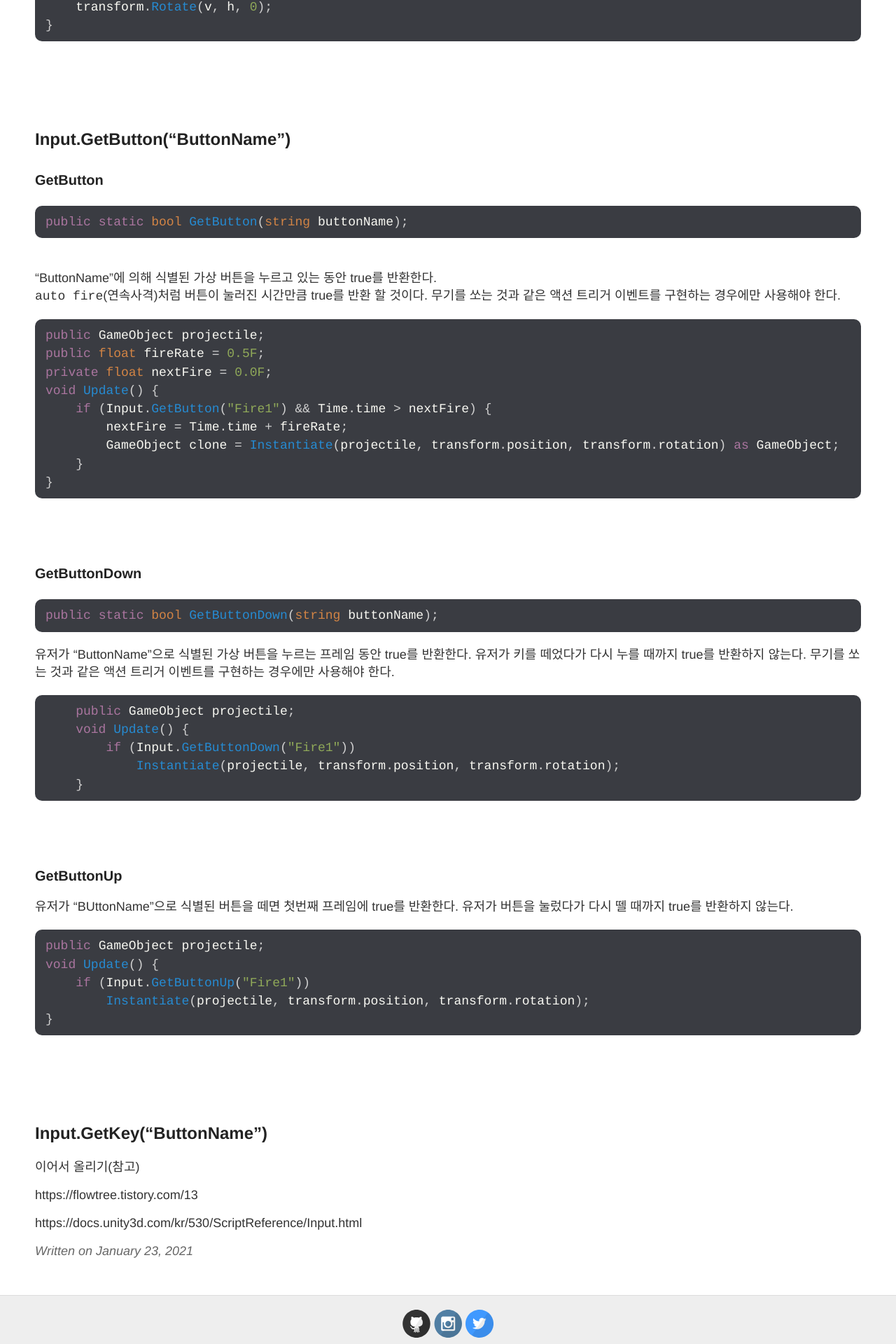
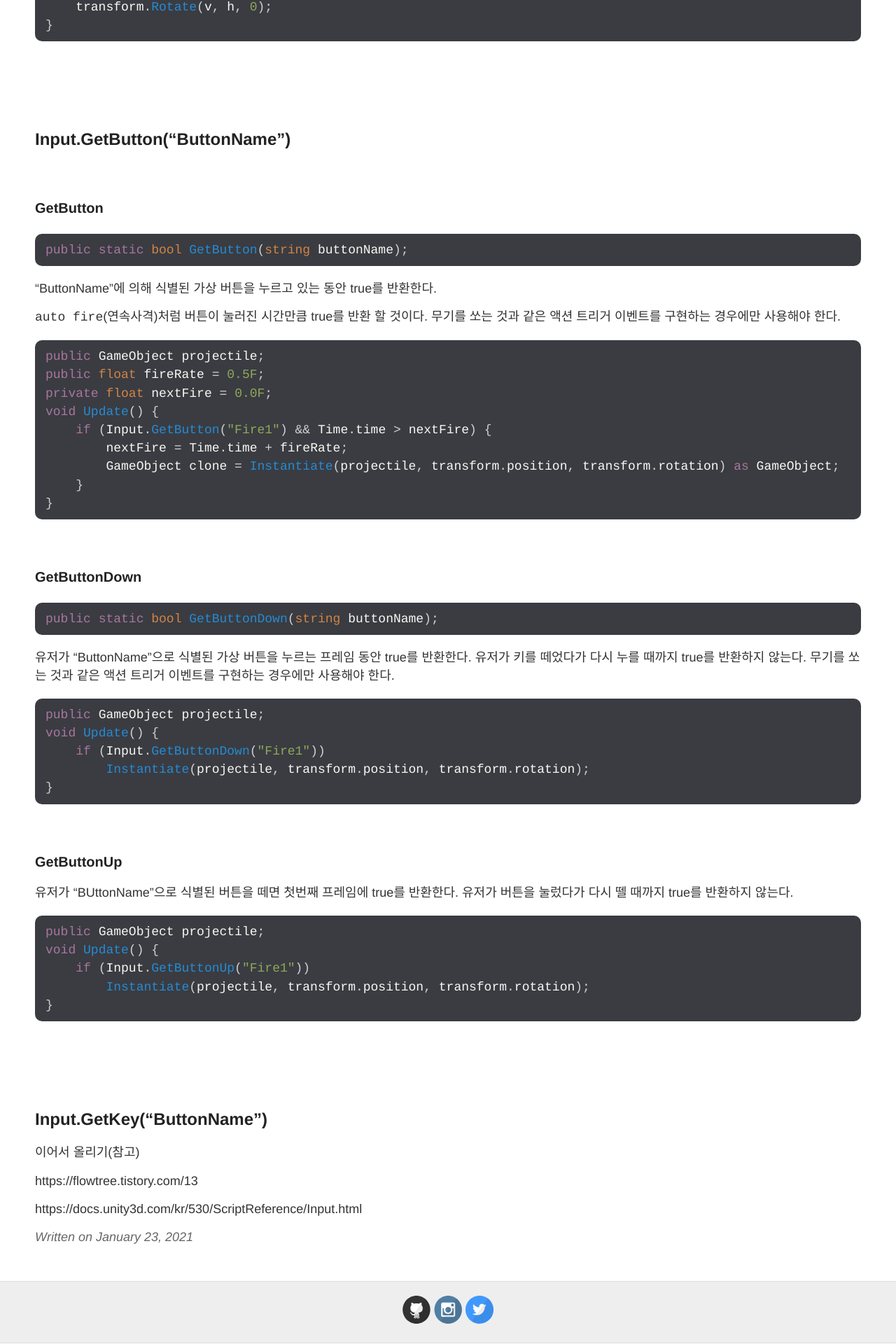
Before and after one commit to keemeesuu/keemeesuu.github.io, a Jekyll site: the page built from _posts/dev/unity/2021-01-24-Input.md, in a window 1280 px wide. Shown: the part 1470-3390 px from the top of the page at 70% size. Built offline with Jekyll 4.4.1, drawn with Linux system fonts in a browser that asks for light colours.

Commit message:
Update 2021-01-24-Input.md

````diff
--- a/_posts/dev/unity/2021-01-24-Input.md
+++ b/_posts/dev/unity/2021-01-24-Input.md
@@ -63,14 +63,15 @@ void Update() {
 
 ## Input.GetButton("ButtonName")
 
+<br>
 
 ### GetButton
 ```c#
 public static bool GetButton(string buttonName);
 ```
-<br>
+
 "ButtonName"에 의해 식별된 가상 버튼을 누르고 있는 동안 true를 반환한다.
-<br>
+
 `auto fire`(연속사격)처럼 버튼이 눌러진 시간만큼 true를 반환 할 것이다.
 무기를 쏘는 것과 같은 액션 트리거 이벤트를 구현하는 경우에만 사용해야 한다.
 
@@ -86,7 +87,7 @@ void Update() {
 }
 ```
 
-<br><br>
+<br>
 
 ### GetButtonDown
 ```c#
@@ -96,14 +97,14 @@ public static bool GetButtonDown(string buttonName);
 유저가 키를 떼었다가 다시 누를 때까지 true를 반환하지 않는다.
 무기를 쏘는 것과 같은 액션 트리거 이벤트를 구현하는 경우에만 사용해야 한다.
 ```c#
-    public GameObject projectile;
-    void Update() {
-        if (Input.GetButtonDown("Fire1"))
-            Instantiate(projectile, transform.position, transform.rotation);
-    }
+public GameObject projectile;
+void Update() {
+    if (Input.GetButtonDown("Fire1"))
+        Instantiate(projectile, transform.position, transform.rotation);
+}
 ```
 
-<br><br>
+<br>
 
 ### GetButtonUp
 유저가 "BUttonName"으로 식별된 버튼을 떼면 첫번째 프레임에 true를 반환한다.
````
